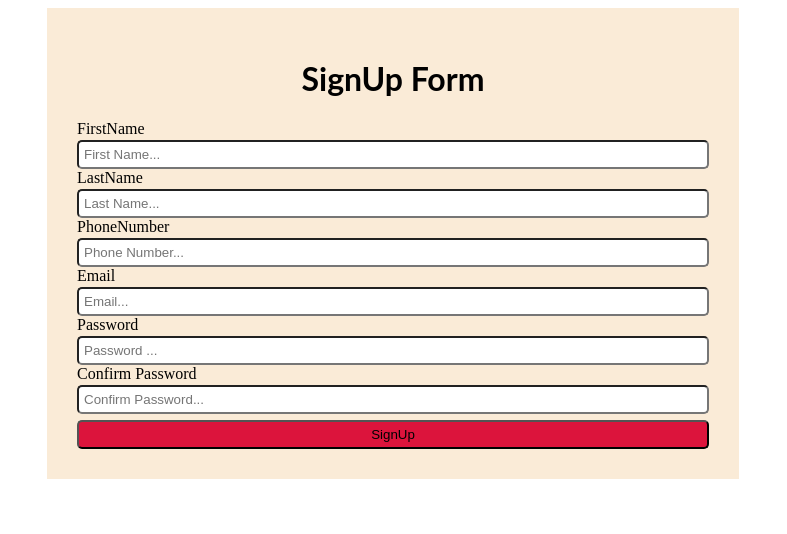
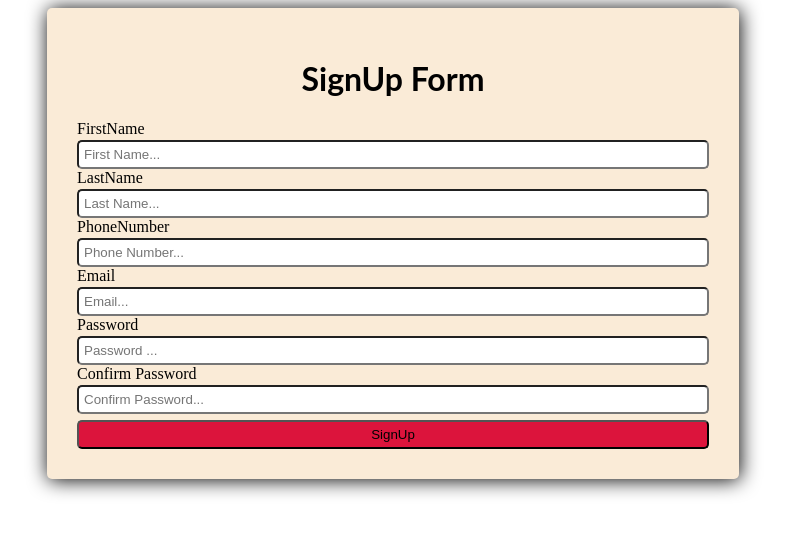
Before and after one commit to mohandand/SignupForm, a React (Create React App) app: page / in a window 1280 px wide. Shown: the top 534 px of the page, without its empty margins (247-1034 px from the left). Built offline with nearby package versions, Linux system fonts and the light colour scheme.

Commit message:
1 file modified

```diff
--- a/style.css
+++ b/style.css
@@ -12,6 +12,8 @@ p {
   border: 1px solid balck;
   background-color: antiquewhite;
   padding: 30px;
+  border-radius: 5px;
+  box-shadow: 1px 1px 20px;
 }
 input {
   margin-top: 2px;
```
